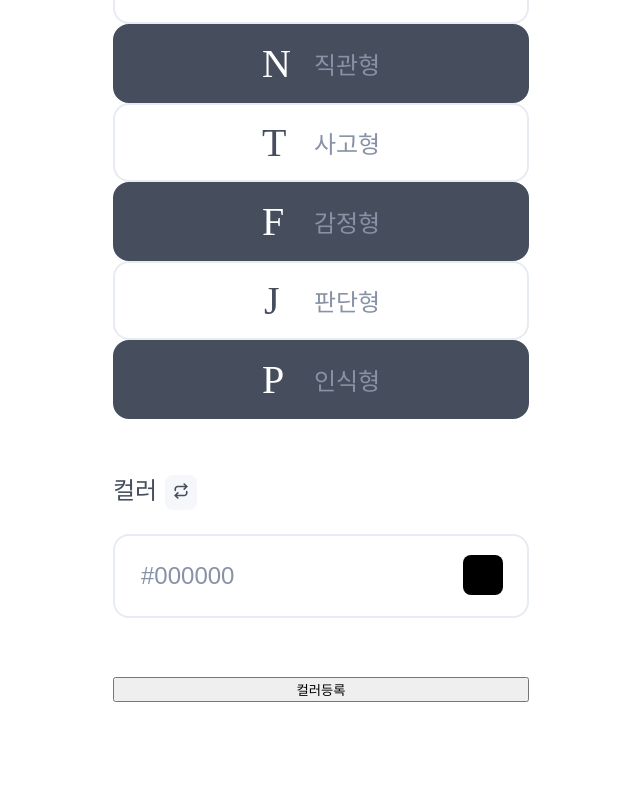
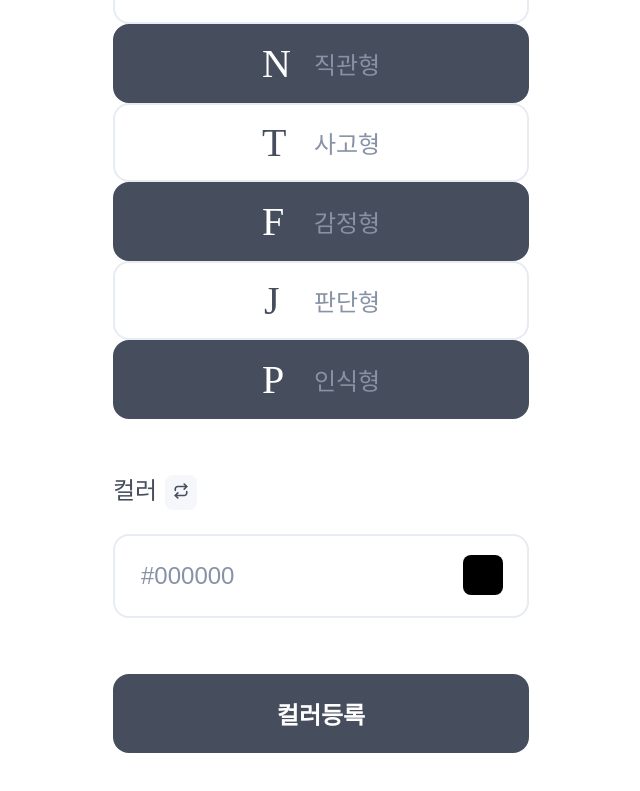
Before and after one commit to a-honey/mbti-color, a React (Create React App) app: page /new in a window 1280 px wide. Shown: the part 469-1260 px from the top of the page, without its empty margins (319-959 px from the left). Built offline with nearby package versions, Linux system fonts and the light colour scheme; a web font is replaced by a local one.

Commit message:
Fixed button and num of random file

```diff
--- a/src/New.js
+++ b/src/New.js
@@ -6,6 +6,7 @@ import cancelimg from "./images/x.svg";
 import generateColorCode from "./lib/generateColorCode";
 import ColorInput from "./components/ColorInput";
 import styles from "./New.module.css";
+import Button from "./components/Button";
 
 function New() {
   const [formValue, setFormValue] = useState({
@@ -56,9 +57,9 @@ function New() {
           onChange={(newColorCode) => handleChange("colorCode", newColorCode)}
         />
       </section>
-      <button className={styles.submit} onClick={handleSubmit}>
+      <Button className={styles.submit} onClick={handleSubmit}>
         컬러등록
-      </button>
+      </Button>
     </div>
   );
 }
--- a/src/components/Button.js
+++ b/src/components/Button.js
@@ -1,6 +1,6 @@
 import styles from "./Button.module.css";
 
 export default function Button({ className = "", ...props }) {
-  const className = `${styles.button} ${className}`;
-  return <button className={className} {...props} />;
+  const classNames = `${styles.button} ${className}`;
+  return <button className={classNames} {...props} />;
 }
--- a/src/lib/generateColorCode.js
+++ b/src/lib/generateColorCode.js
@@ -1,5 +1,5 @@
 function generateRandomHex() {
-  const num = Math.floor(Math.random() * 250);
+  const num = Math.floor(Math.random() * 256);
   const hex = num.toString(16).padStart(2, "0").toUpperCase();
   return hex;
 }
```
